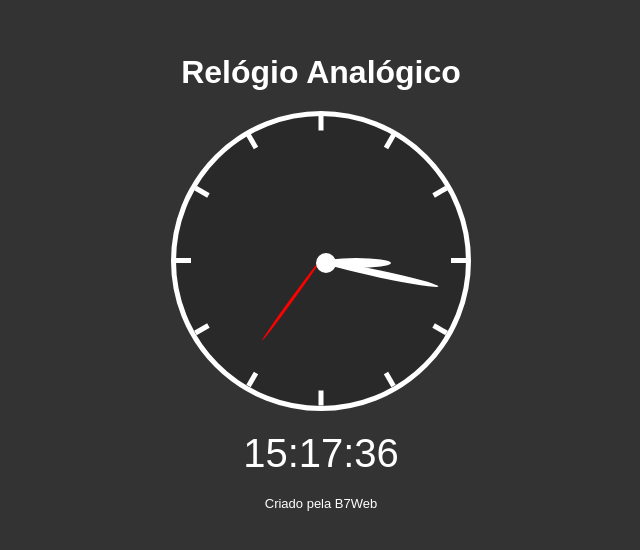
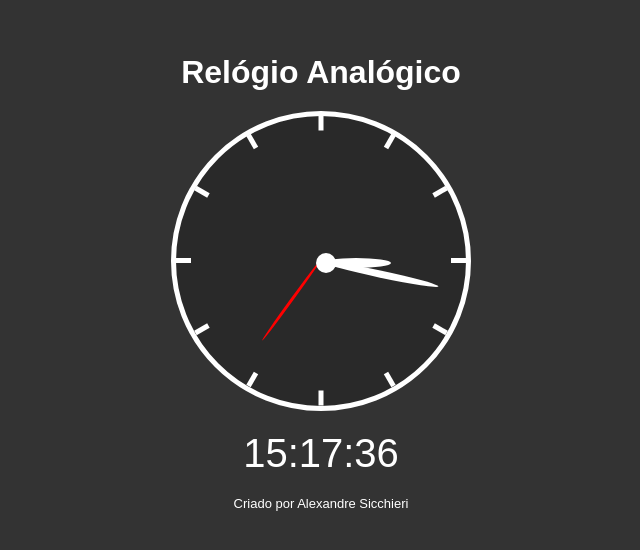
Before and after one commit to AlexandreSican/relogio-digital, a plain HTML site: page index.html in a window 1280 px wide. Shown: the part 118-668 px from the top of the page, without its empty margins (319-959 px from the left). Drawn offline with Linux system fonts and the light colour scheme.

Commit message:
Update
Atualizando arquivos

```diff
--- a/index.html
+++ b/index.html
@@ -34,7 +34,7 @@
     </div>
     <div class="digital">--:--:--</div>
 
-    <footer>Criado pela B7Web</footer>
+    <footer>Criado por Alexandre Sicchieri</footer>
 
     <script src="script.js"></script>
 </body>
```
